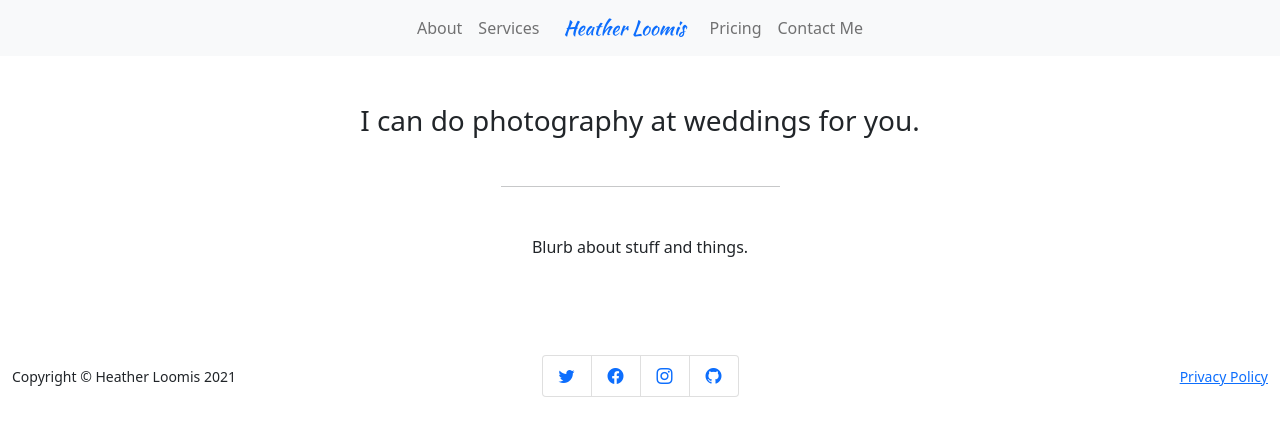
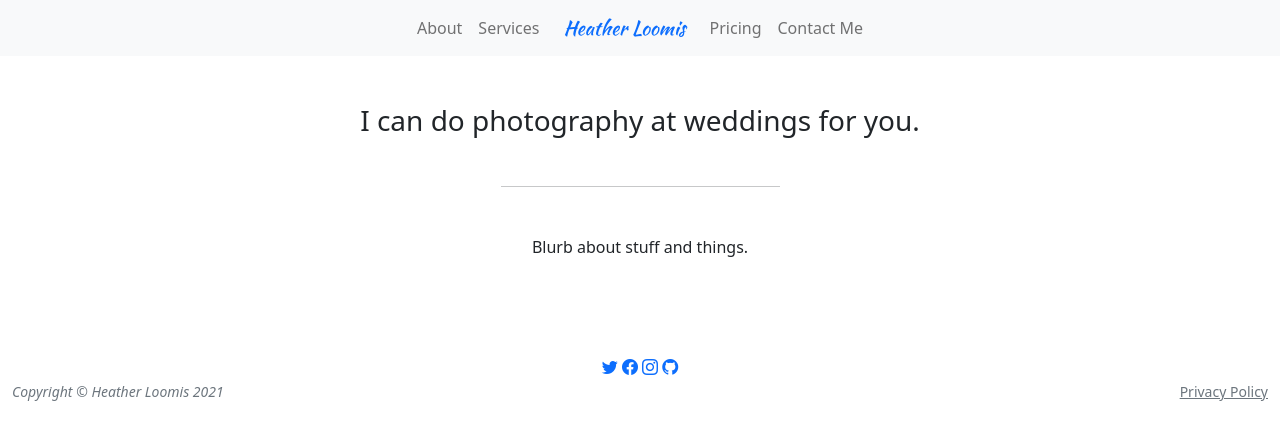
Before and after one commit to heatherloomis/heatherloomis.us, a Jekyll site: the page built from _pages/weddings.html, in a window 1280 px wide. Shown: the top 440 px of the page. Built offline with Jekyll 4.4.1, drawn with Linux system fonts in a browser that asks for light colours; nearby versions of some CDN libraries.

Commit message:
Footer is fixed along with other bugs.

```diff
--- /dev/null
+++ b/_includes/social-media-block.html
@@ -0,0 +1,5 @@
+<div class="text-center text-nowrap">
+	{% for network in site.social %}
+	<a href="{{ network.url }}"><i class="bi-{{ network.title }}"></i></a>
+	{% endfor %}
+</div>
--- a/_layouts/default.html
+++ b/_layouts/default.html
@@ -20,7 +20,7 @@
 
 	</head>
 
-	<body data-bs-spy="scroll" data-bs-target="#page-nav" data-bs-offset="0" tabindex="0" id="page-top">
+	<body id="page-top">
 
 		<!-- Navigation -->
 		<nav id="page-nav" class="navbar fixed-top navbar-expand-md navbar-light bg-light">
@@ -51,10 +51,8 @@
 						<a class="nav-link my-4" href="/#section-contact">Contact Me</a>
 
 						<hr class="my-4 w-50 align-self-center"/>
-						<div class="mb-auto mt-4 text-center">
-						{% for network in site.social %}
-						<a href="{{ network.url }}"><i class="bi-{{ network.title }}"></i></a>
-						{% endfor %}
+						<div class="mb-auto mt-4">
+						{% include social-media-block.html %}
 						</div>
 					</div>
 				</div>
@@ -63,22 +61,19 @@
 
 		{{ content }}
 
-		<footer>
-			<div class="container-fluid">
-				<div class="row align-items-center">
-					<div class="col">
-						<small>Copyright &copy; {{ site.title }} {{ 'now' | date: "%Y" }}</small>
-					</div>
-					<div class="col-md-auto">
-						<ul class="list-group list-group-horizontal">
-						{% for network in site.social %}
-							<li class="list-group-item"><a href="{{ network.url }}"><i class="bi-{{ network.title }}"></i></a></li>
-						{% endfor %}
-						</ul>
-					</div>
-					<div class="col text-end">
-						<a class="small" href="#">Privacy Policy</a>
-					</div>
+		<footer class="container-fluid">
+			<div class="row">
+				<div class="col">
+					{% include social-media-block.html %}
+				</div>
+			</div>
+
+			<div class="row">
+				<div class="col">
+					<small class="text-nowrap text-muted fst-italic">Copyright &copy; {{ site.title }} {{ 'now' | date: "%Y" }}</small>
+				</div>
+				<div class="col-auto">
+					<a class="small text-nowrap text-muted" href="#">Privacy Policy</a>
 				</div>
 			</div>
 		</footer>
--- a/_layouts/page-gallery.html
+++ b/_layouts/page-gallery.html
@@ -9,8 +9,8 @@ layout: default
             {{ content }}
         </div>
     </div>
-    <div id="weddings-gallery" class="row my-5" data-masonry='{"percentPosition": true}'>
-        {% assign photos = site.static_files | where: "weddings", true %}
+	<div id="{{ page.anchor }}-gallery" class="row my-5" data-masonry='{"percentPosition": true}'>
+        {% assign photos = site.static_files | where: page.anchor, true %}
         {% for photo in photos %}
         <div class="col-sm-6 col-md-4"><img src="{{ photo.path }}" style="max-height: 400px;" /></div>
         {% endfor %}
--- a/_pages/events.html
+++ b/_pages/events.html
@@ -2,6 +2,7 @@
 layout: page-gallery
 permalink: /events.html
 lead: Stuff at events I can make photos of as well
+anchor: events
 ---
 <div class="container-fluid">
     <p>Events page.</p>
--- a/_pages/portraits.html
+++ b/_pages/portraits.html
@@ -2,6 +2,7 @@
 layout: page-gallery
 permalink: /portraits.html
 lead: I can do portraits too and stuff.
+anchor: portraits
 ---
 <div class="container-fluid">
     <p>Portraits page.</p>
--- a/_pages/weddings.html
+++ b/_pages/weddings.html
@@ -2,5 +2,6 @@
 layout: page-gallery
 permalink: /weddings.html
 lead: I can do photography at weddings for you.
+anchor: weddings
 ---
 <div>Blurb about stuff and things.</div>
--- a/style.scss
+++ b/style.scss
@@ -21,6 +21,9 @@ body {
 	padding-bottom: 56px;
 }
 
+#section-gallery {
+	min-height: 600px;
+}
 
 .service-circle {
 	width: 300px;
```
Also changed, not shown: 1 other file.
